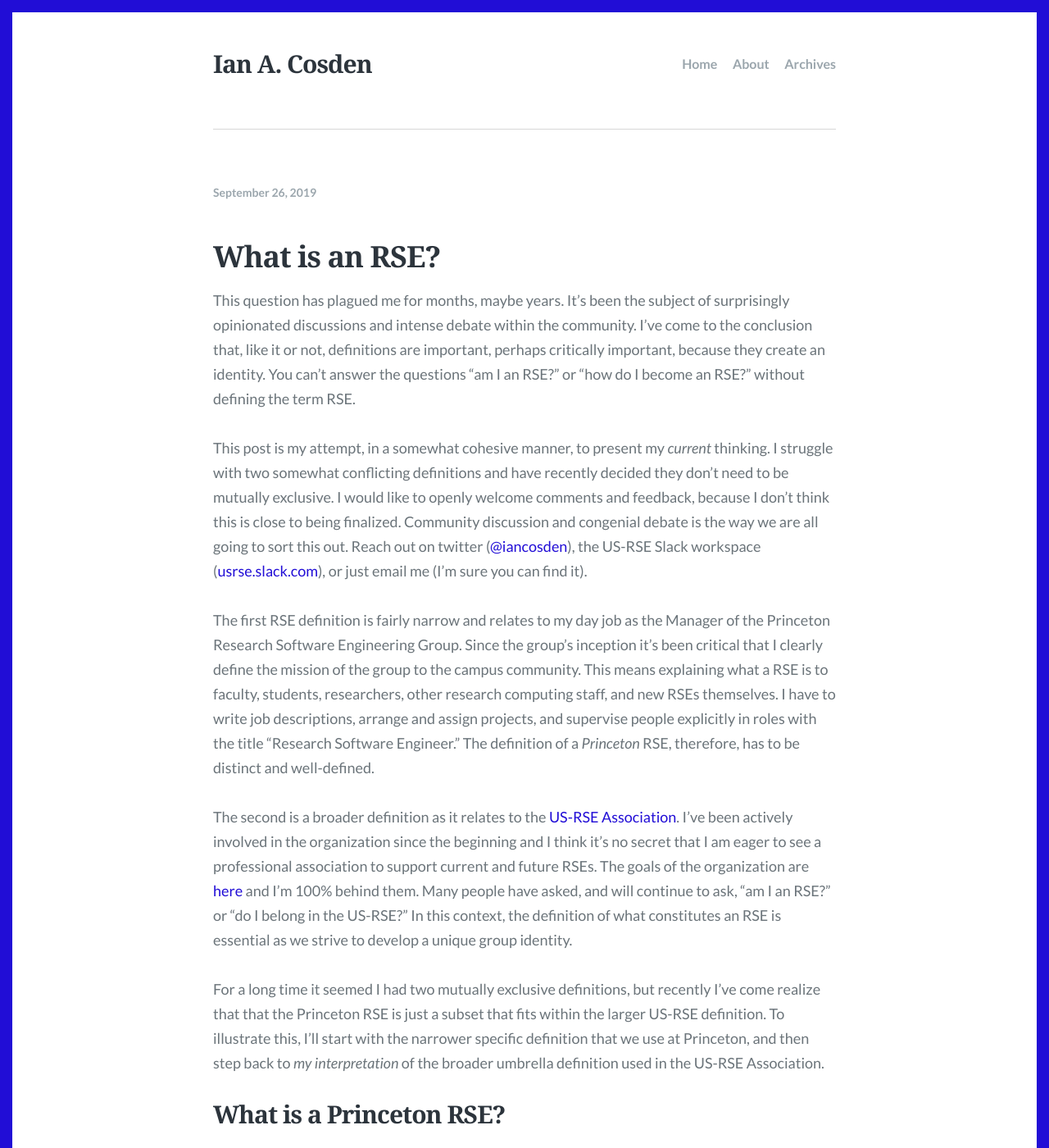
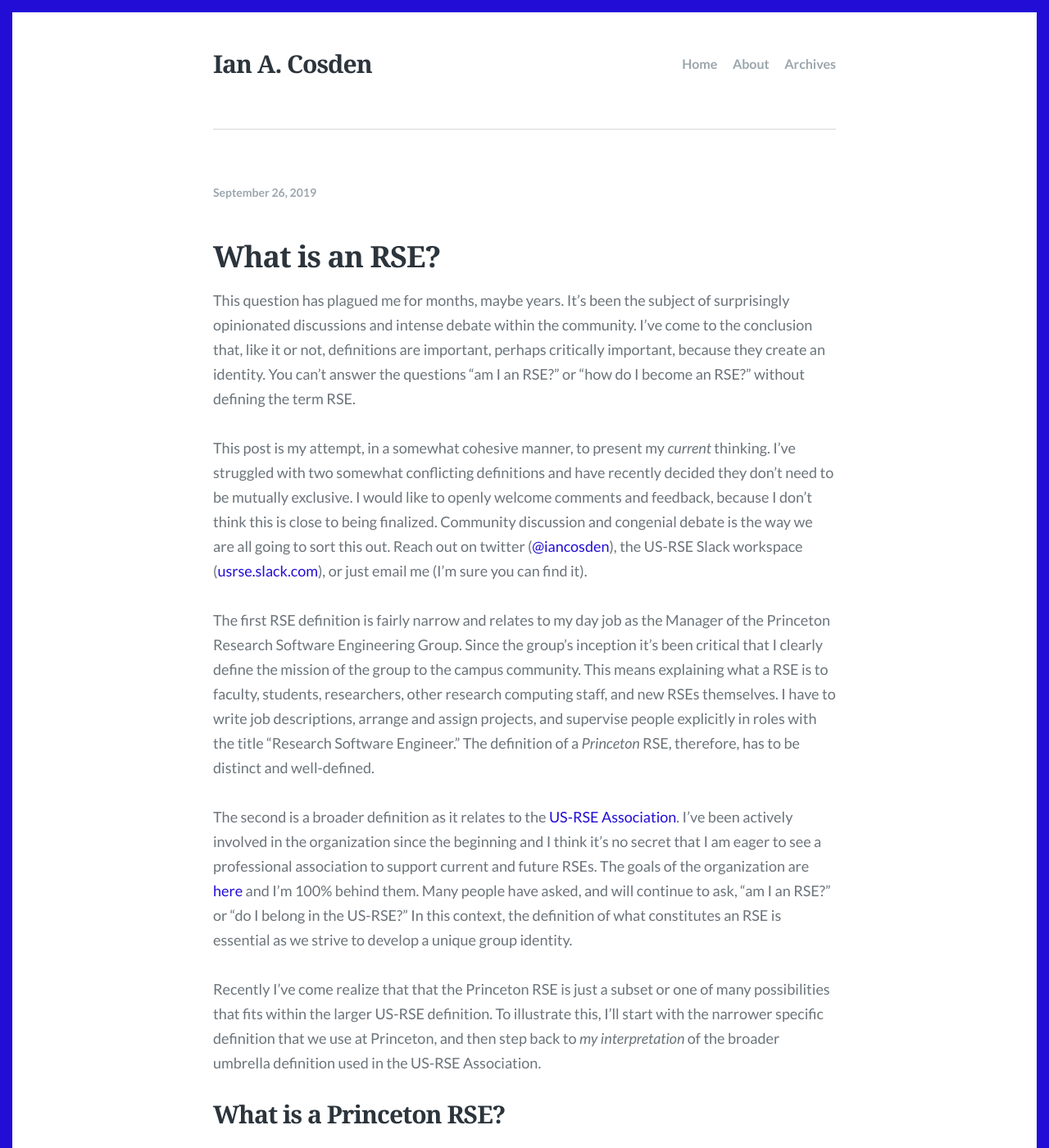
Before and after one commit to cosden/cosden.github.io, a Jekyll site: the page built from _posts/2019-09-26-what-is-an-rse.md, in a window 1280 px wide and 1400 px high. Shown: the whole window at 82% size. Built offline with Jekyll 4.4.1, drawn with Linux system fonts in a browser that asks for light colours; some web fonts are replaced.

Commit message:
small changes

```diff
--- a/_posts/2019-09-26-what-is-an-rse.md
+++ b/_posts/2019-09-26-what-is-an-rse.md
@@ -10,13 +10,13 @@ tags: [RSE]
 
 This question has plagued me for months, maybe years.  It’s been the subject of surprisingly opinionated discussions and intense debate within the community.  I've come to the conclusion that, like it or not, definitions are important, perhaps critically important, because they create an identity.  You can’t answer the questions “am I an RSE?” or “how do I become an RSE?” without defining the term RSE.
 
-This post is my attempt, in a somewhat cohesive manner, to present my _current_ thinking.  I struggle with two somewhat conflicting definitions and have recently decided they don’t need to be mutually exclusive.  I would like to openly welcome comments and feedback, because I don’t think this is close to being finalized.   Community discussion and congenial debate is the way we are all going to sort this out.  Reach out on twitter ([@iancosden](https://twitter.com/iancosden)), the US-RSE Slack workspace ([usrse.slack.com](https://usrse.slack.com)), or just email me (I'm sure you can find it).
+This post is my attempt, in a somewhat cohesive manner, to present my _current_ thinking.  I've struggled with two somewhat conflicting definitions and have recently decided they don’t need to be mutually exclusive.  I would like to openly welcome comments and feedback, because I don’t think this is close to being finalized.   Community discussion and congenial debate is the way we are all going to sort this out.  Reach out on twitter ([@iancosden](https://twitter.com/iancosden)), the US-RSE Slack workspace ([usrse.slack.com](https://usrse.slack.com)), or just email me (I'm sure you can find it).
 
 The first RSE definition is fairly narrow and relates to my day job as the Manager of the Princeton Research Software Engineering Group.  Since the group’s inception it’s been critical that I clearly define the mission of the group to the campus community.  This means explaining what a RSE is to faculty, students, researchers, other research computing staff, and new RSEs themselves.  I have to write job descriptions, arrange and assign projects, and supervise people explicitly in roles with the title “Research Software Engineer.”  The definition of a _Princeton_ RSE, therefore, has to be distinct and well-defined.
 
 The second is a broader definition as it relates to the [US-RSE Association](https://us-rse.org).  I’ve been actively involved in the organization since the beginning and I think it’s no secret that I am eager to see a professional association to support current and future RSEs.  The goals of the organization are [here](https://us-rse.org/mission) and I’m 100% behind them.  Many people have asked, and will continue to ask, “am I an RSE?” or “do I belong in the US-RSE?”  In this context, the definition of what constitutes an RSE is essential as we strive to develop a unique group identity.
 
-For a long time it seemed I had two mutually exclusive definitions, but recently I've come realize that that the Princeton RSE is just a subset that fits within the larger US-RSE definition.  To illustrate this, I'll start with the narrower specific definition that we use at Princeton, and then step back to _my interpretation_ of the broader umbrella definition used in the US-RSE Association.
+Recently I've come realize that that the Princeton RSE is just a subset or one of many possibilities that fits within the larger US-RSE definition.  To illustrate this, I'll start with the narrower specific definition that we use at Princeton, and then step back to _my interpretation_ of the broader umbrella definition used in the US-RSE Association.
 
 
 ## What is a Princeton RSE?
```
